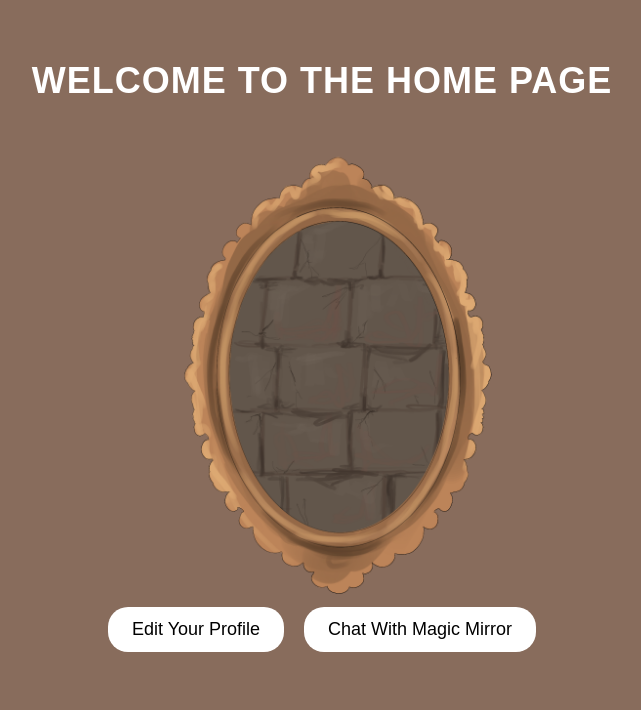
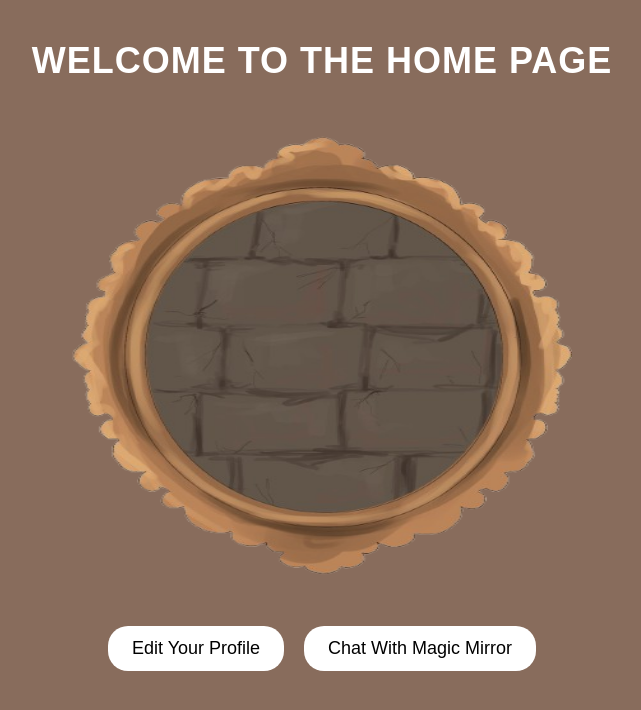
Before and after one commit to Way05/HenHacks25, a React (Create React App) app in the folder henhacks25/: page / in a window 1280 px wide. Shown: the top 710 px of the page, without its empty margins (318-959 px from the left). Built offline with nearby package versions, Linux system fonts and the light colour scheme.

Commit message:
more css to home

```diff
--- a/henhacks25/src/CSS/chat.css
+++ b/henhacks25/src/CSS/chat.css
@@ -30,3 +30,14 @@
     justify-content: center;
     bottom: 20px; /* Position the buttons at the bottom */
   }
+
+  .response {
+    width: 50%;
+    margin: auto;
+    margin-top: 10px;
+    left: 50%;
+    font-size: 18px;
+    padding: 12px 24px;
+    border-radius: 20px;
+    background-color: #ffffff;
+  }
--- a/henhacks25/src/CSS/home.css
+++ b/henhacks25/src/CSS/home.css
@@ -6,31 +6,12 @@ body, html {
     flex-direction: column;
   }
 
-  /* Home page container to take up full height */
-  .Home {
-    flex: 1;
-    display: flex;
-    flex-direction: column;
-    justify-content: space-between; /* Space out elements */
-    align-items: center;
-    text-align: center; /* Center the text */
-    padding: 20px;
-    position: relative;
-  }
-
   /* Style for the header (h1) */
   h1 {
     font-size: 36px;
     font-weight: bold;
     color: #ffffff;
-    margin-top: 30px;
-    margin-bottom: 20px;
-  }
-
-  /* Style for the image */
-  img {
-    max-width: 80%;
-    height: auto;
+    margin-top: 20px;
     margin-bottom: 20px;
   }
 
@@ -39,7 +20,6 @@ body, html {
     width: 100%;
     display: flex;
     justify-content: center;
-    position: absolute;
     bottom: 20px; /* Position the buttons at the bottom */
   }
 
@@ -53,7 +33,8 @@ body, html {
     color: rgb(0, 0, 0);
     cursor: pointer;
     transition: background-color 0.3s ease, transform 0.2s ease;
-    margin: 0 10px; /* Space between the buttons */
+    margin: 10px; /* Space between the buttons */
+    bottom: 20px;
   }
 
   /* Hover effect */
@@ -66,3 +47,7 @@ body, html {
   .nav button:active {
     transform: scale(0.95);
   }
+
+  .mirror_img {
+    margin: auto;
+  }
--- a/henhacks25/src/pages/chat.tsx
+++ b/henhacks25/src/pages/chat.tsx
@@ -34,6 +34,11 @@ const ChatPage: React.FC = () => {
           </form>
         </div>
 
+          <p>Output</p>
+        <div className="response">
+          <p>{response}</p>
+        </div>
+
         {/* Link to Profile and Home Page */}
         <div className="nav">
           <Link to="/">
@@ -43,9 +48,7 @@ const ChatPage: React.FC = () => {
             <button>Go to Profile Page</button>
           </Link>
         </div>
-      </div><div className="response">
-          <p>{response}</p>
-        </div></>
+      </div></>
   );
 };
 
--- a/henhacks25/src/pages/home.tsx
+++ b/henhacks25/src/pages/home.tsx
@@ -4,9 +4,9 @@ import "../CSS/home.css";
 
 const Home: React.FC = () => {
   return (
-    <div className="Home">
+    <div>
       <h1>Welcome to the Home Page</h1>
-      <img src="/images/mirror.jpg" alt="" />
+      <img className="mirror_img" src="/images/mirror.png" alt="" />
 
       {/* Link to Profile Page */}
       <div className="nav">
```
Also changed, not shown: henhacks25/public/images/mirror.jpg (deleted), henhacks25/public/images/mirror.png (added).
